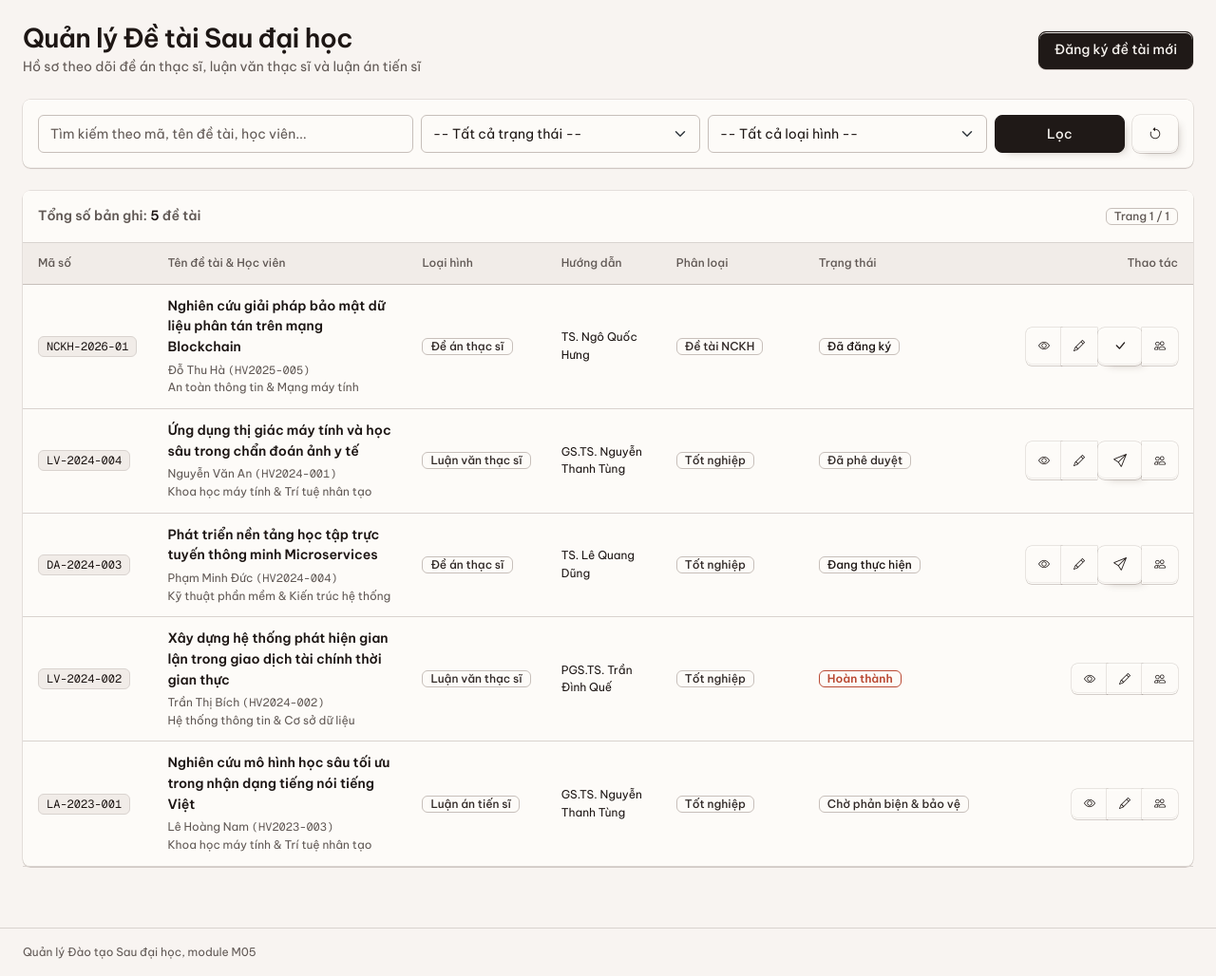
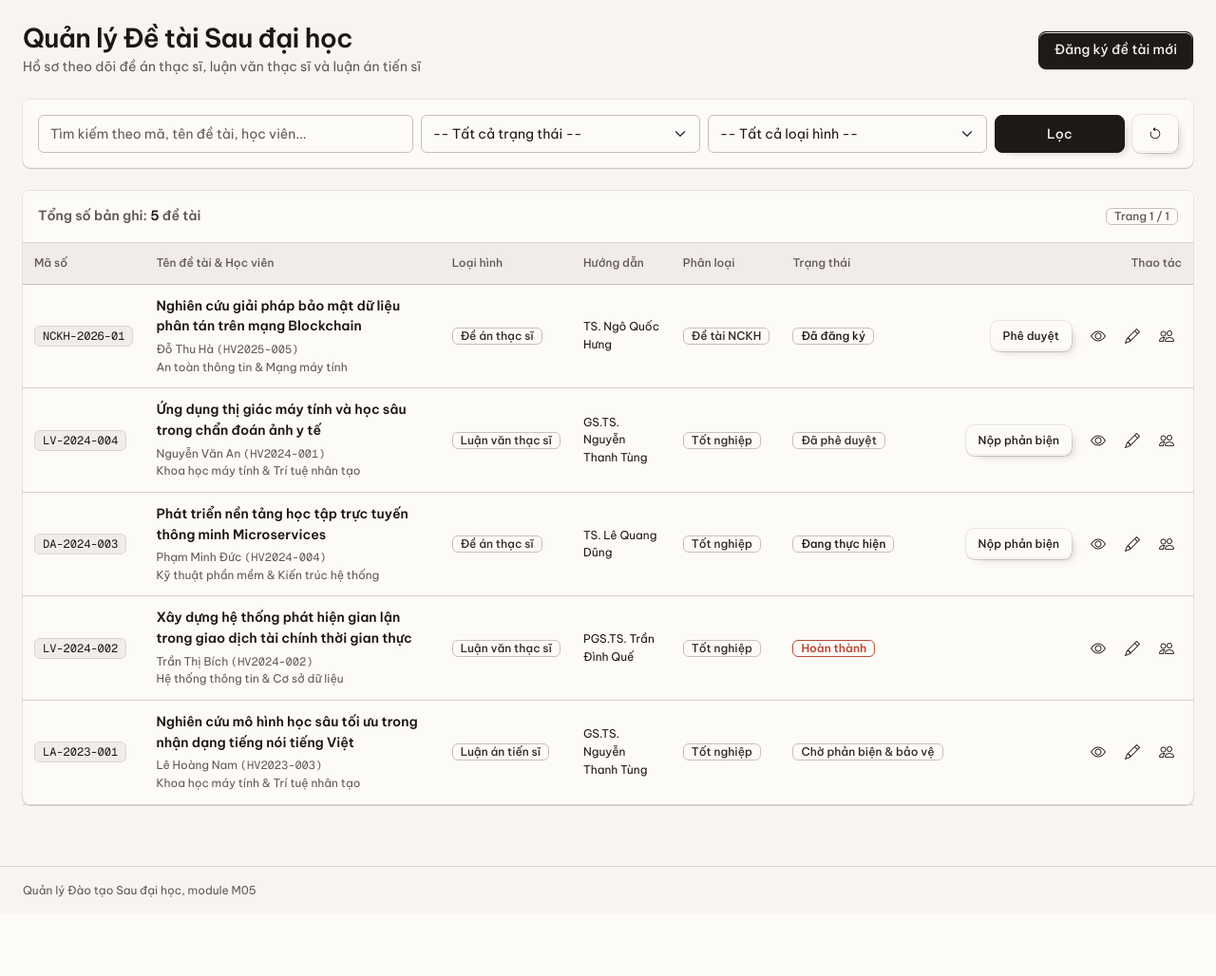
Before and after one commit to Duyneu/LMSWEBSITE, an ASP.NET Core app: page / in a window 1280 px wide. Shown: the part 57-1085 px from the top of the page at 95% size. After the commit the page ends 1002 px from the top, so only its background shows below. Run offline with ASP.NET Core 8, Linux system fonts and the light colour scheme; a user stored in the database is signed in; some libraries are stand-ins or nearby versions.

Commit message:
style(ui): rebuild table row actions so they line up
The action strips in the thesis, defense and document tables broke apart:
the approve/submit/confirm buttons sit inside a <form>, so Bootstrap's
.btn-group never treated them as group members, and rows with 3 or 4
buttons gave strips of different lengths.

- New .row-actions: the row's next step is a small labelled button on
  the left (Phê duyệt, Nộp phản biện, Nhập điểm, Duyệt); fixed tools are
  quiet 32px icon buttons in a fixed order, right-aligned, so they line
  up down the column; forms use display: contents
- Icon buttons get aria-labels
- Thesis table: fixed column widths removed, title column min 16rem,
  cell padding tightened; fits at 1280px

Co-Authored-By: Claude Opus 5.5 <noreply@anthropic.com>

```diff
--- a/PostgraduateManagement/Views/Thesis/Index.cshtml
+++ b/PostgraduateManagement/Views/Thesis/Index.cshtml
@@ -57,13 +57,13 @@
         <table class="table table-hover align-middle mb-0">
             <thead class="table-light text-secondary small">
                 <tr>
-                    <th scope="col" style="width: 130px;">Mã số</th>
-                    <th scope="col">Tên đề tài &amp; Học viên</th>
-                    <th scope="col" style="width: 140px;">Loại hình</th>
+                    <th scope="col">Mã số</th>
+                    <th scope="col" class="col-title">Tên đề tài &amp; Học viên</th>
+                    <th scope="col">Loại hình</th>
                     <th scope="col">Hướng dẫn</th>
-                    <th scope="col" style="width: 150px;">Phân loại</th>
-                    <th scope="col" style="width: 180px;">Trạng thái</th>
-                    <th scope="col" class="text-end" style="width: 220px;">Thao tác</th>
+                    <th scope="col">Phân loại</th>
+                    <th scope="col">Trạng thái</th>
+                    <th scope="col" class="text-end">Thao tác</th>
                 </tr>
             </thead>
             <tbody>
@@ -112,33 +112,29 @@
                                 <partial name="_StatusBadge" model="item.ThesisStatus" />
                             </td>
                             <td class="text-end">
-                                <div class="btn-group btn-group-sm" role="group">
-                                    <a asp-action="Details" asp-route-id="@item.Id" class="btn btn-outline-primary" title="Xem chi tiết">
-                                        <i class="bi bi-eye"></i>
-                                    </a>
-                                    <a asp-action="Edit" asp-route-id="@item.Id" class="btn btn-outline-secondary" title="Chỉnh sửa">
-                                        <i class="bi bi-pencil"></i>
-                                    </a>
+                                <div class="row-actions">
                                     @if (item.ThesisStatus == ThesisStatus.Draft || item.ThesisStatus == ThesisStatus.Registered)
                                     {
-                                        <form asp-action="Approve" asp-route-id="@item.Id" method="post" class="d-inline" onsubmit="return confirm('Bạn có chắc muốn phê duyệt đề cương đề tài này?');">
+                                        <form asp-action="Approve" asp-route-id="@item.Id" method="post" onsubmit="return confirm('Bạn có chắc muốn phê duyệt đề cương đề tài này?');">
                                             @Html.AntiForgeryToken()
-                                            <button type="submit" class="btn btn-outline-success" title="Phê duyệt đề tài">
-                                                <i class="bi bi-check-lg"></i>
-                                            </button>
+                                            <button type="submit" class="btn btn-sm btn-outline-secondary" title="Phê duyệt đề tài">Phê duyệt</button>
                                         </form>
                                     }
                                     @if (item.ThesisStatus == ThesisStatus.Approved || item.ThesisStatus == ThesisStatus.InProgress)
                                     {
-                                        <form asp-action="SubmitForReview" asp-route-id="@item.Id" method="post" class="d-inline" onsubmit="return confirm('Chuyển đề tài sang trạng thái chờ phản biện và bảo vệ?');">
+                                        <form asp-action="SubmitForReview" asp-route-id="@item.Id" method="post" onsubmit="return confirm('Chuyển đề tài sang trạng thái chờ phản biện và bảo vệ?');">
                                             @Html.AntiForgeryToken()
-                                            <button type="submit" class="btn btn-outline-dark" title="Nộp phản biện &amp; bảo vệ">
-                                                <i class="bi bi-send"></i>
-                                            </button>
+                                            <button type="submit" class="btn btn-sm btn-outline-secondary" title="Nộp phản biện &amp; bảo vệ">Nộp phản biện</button>
                                         </form>
                                     }
-                                    <a asp-controller="SupervisorAssignment" asp-action="Index" asp-route-thesisId="@item.Id" class="btn btn-outline-info" title="Phân công chuyên gia">
-                                        <i class="bi bi-people"></i>
+                                    <a asp-action="Details" asp-route-id="@item.Id" class="btn btn-icon" title="Xem chi tiết" aria-label="Xem chi tiết">
+                                        <i class="bi bi-eye" aria-hidden="true"></i>
+                                    </a>
+                                    <a asp-action="Edit" asp-route-id="@item.Id" class="btn btn-icon" title="Chỉnh sửa" aria-label="Chỉnh sửa">
+                                        <i class="bi bi-pencil" aria-hidden="true"></i>
+                                    </a>
+                                    <a asp-controller="SupervisorAssignment" asp-action="Index" asp-route-thesisId="@item.Id" class="btn btn-icon" title="Phân công chuyên gia" aria-label="Phân công chuyên gia">
+                                        <i class="bi bi-people" aria-hidden="true"></i>
                                     </a>
                                 </div>
                             </td>
--- a/PostgraduateManagement/wwwroot/css/app.css
+++ b/PostgraduateManagement/wwwroot/css/app.css
@@ -205,9 +205,34 @@ main .d-flex > div:has(> h1, > h2, > h4) { min-width: 0; flex: 1 1 20rem; }
   --bs-btn-active-border-color: transparent;
   box-shadow: var(--edge-stock), var(--cast-stock);
 }
-.table .btn, .btn-group > .btn { white-space: nowrap; }
-.btn-group > .btn { box-shadow: var(--edge-stock); }
-.btn-group > .btn:hover { transform: none; background: var(--color-paper-2); }
+.table .btn { white-space: nowrap; }
+td:has(> .row-actions) { white-space: nowrap; width: 1%; }
+.table .col-title { min-width: 16rem; }
+
+/* Row actions: the row's next step as a labelled card on the left, then quiet icon tools in a fixed order,
+   right-aligned so the tools line up down the column whether or not a row has a step */
+.row-actions { display: inline-flex; align-items: center; justify-content: flex-end; gap: var(--space-2xs); }
+.row-actions > form { display: contents; }
+.row-actions > form > .btn, .row-actions > .btn-sm { margin-right: var(--space-xs); }
+.btn-icon {
+  --bs-btn-color: var(--color-ink-2);
+  --bs-btn-bg: transparent;
+  --bs-btn-border-color: transparent;
+  --bs-btn-hover-color: var(--color-ink);
+  --bs-btn-hover-bg: var(--color-paper-3);
+  --bs-btn-hover-border-color: transparent;
+  --bs-btn-active-color: var(--color-ink);
+  --bs-btn-active-bg: var(--color-rule);
+  --bs-btn-active-border-color: transparent;
+  width: var(--control-h-sm);
+  min-height: var(--control-h-sm);
+  padding: 0;
+  border-radius: var(--radius-input);
+  box-shadow: none;
+  text-shadow: none;
+}
+.btn-icon:hover, .btn-icon:active { transform: none; }
+.btn-icon .bi { font-size: var(--text-md); line-height: 1; }
 .btn-close:focus-visible { outline: 2px solid var(--color-focus); box-shadow: none; }
 
 /* ---------- Forms ---------- */
@@ -261,7 +286,7 @@ main .d-flex > div:has(> h1, > h2, > h4) { min-width: 0; flex: 1 1 20rem; }
   border-bottom: 1px solid var(--color-rule-2);
   white-space: nowrap;
 }
-.table > :not(caption) > * > * { padding: var(--space-sm) var(--space-md); }
+.table > :not(caption) > * > * { padding: var(--space-sm); }
 .table-bordered > :not(caption) > * > * { border-color: var(--color-rule); }
 .text-uppercase { text-transform: none !important; }
 
```
Also changed, not shown: PostgraduateManagement/Views/Defense/Index.cshtml (+5 -7 lines), PostgraduateManagement/Views/Document/Index.cshtml (+6 -8 lines).
